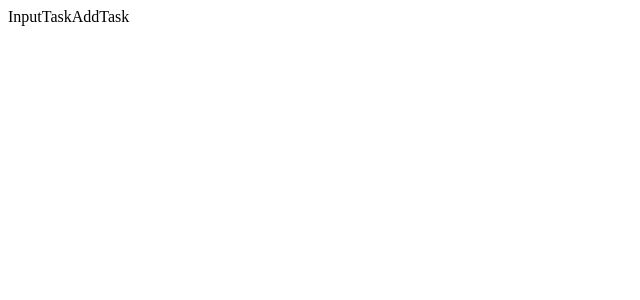
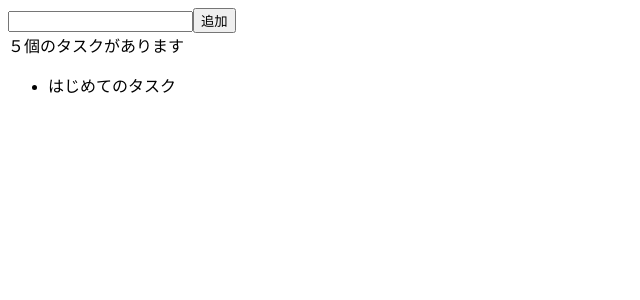
Before and after one commit to umedanaoyuki/recoilTodoApp, a React (Vite) app: page / in a window 1280 px wide. Shown: the top 300 px of the page, without its empty margins (0-640 px from the left). Built offline with nearby package versions, Linux system fonts and the light colour scheme.

Commit message:
マークアップ

```diff
--- a/src/components/AddTask.tsx
+++ b/src/components/AddTask.tsx
@@ -1,4 +1,8 @@
 export const AddTask = () => {
-
-    return <>AddTask</>
+    return <div className="taskField">
+        <div>５個のタスクがあります</div>
+        <ul>
+            <li>はじめてのタスク</li>
+        </ul>
+    </div>
 }
--- a/src/components/InputTask.tsx
+++ b/src/components/InputTask.tsx
@@ -1,4 +1,8 @@
 export const InputTask = () => {
-
-    return <>InputTask</>
+    return (
+        <div>
+            <input type="text" className="inputTitle" />
+            <button type="button">追加</button>
+        </div>
+    )
 }
```
